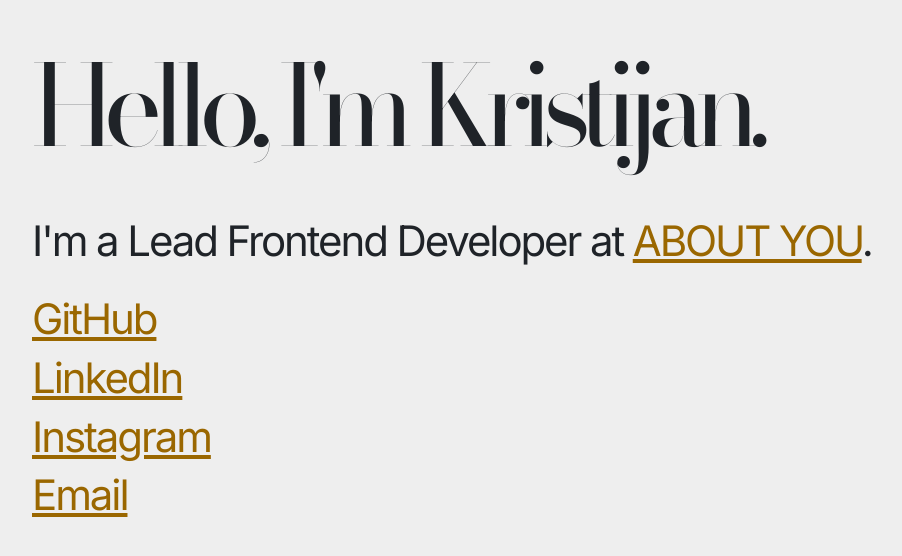
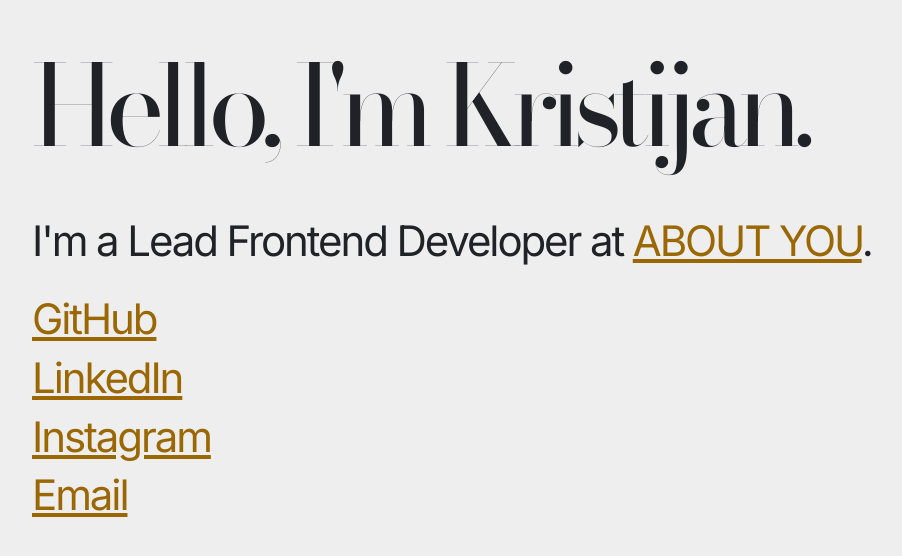
Before and after one commit to kristijanbambir/kristijanbambir.github.com, a Next.js app: page / in a window 1280 px wide. Shown: the part 120-676 px from the top of the page, without its empty margins (28-930 px from the left). Built offline with nearby package versions, Linux system fonts and the light colour scheme.

Commit message:
Adjust title letter spacing

```diff
--- a/src/app/page.module.css
+++ b/src/app/page.module.css
@@ -14,7 +14,7 @@
   font-family: var(--title-font);
   font-size: 4em;
   font-weight: 400;
-  letter-spacing: -0.1em;
+  letter-spacing: -0.08em;
 }
 
 .title + .line {
```
